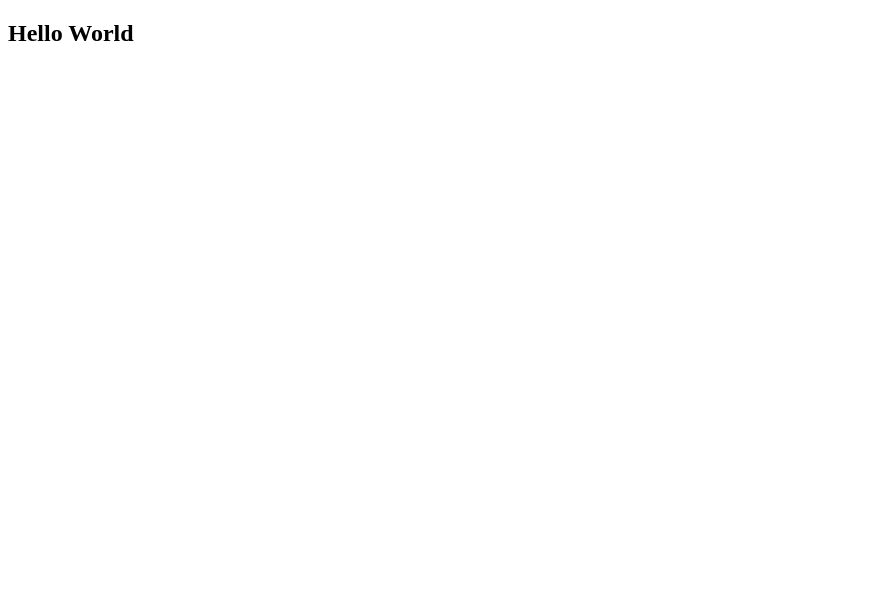
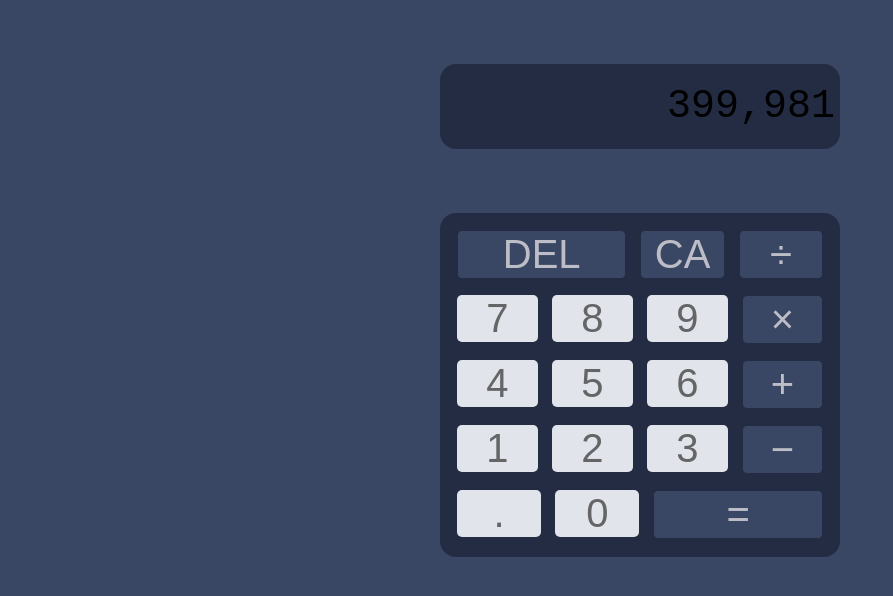
Before and after one commit to Toluwanimi21/calculator-app, a plain HTML site: page index.html in a window 1280 px wide. Shown: the whole page, without its empty margins (0-893 px from the left). Drawn offline with Linux system fonts and the light colour scheme.

Commit message:
new work

```diff
--- a/index.html
+++ b/index.html
@@ -2,11 +2,76 @@
 <html lang="en">
   <head>
     <meta charset="UTF-8" />
-    <meta http-equiv="X-UA-Compatible" content="IE=edge" />
     <meta name="viewport" content="width=device-width, initial-scale=1.0" />
-    <title>CALCULATOR APP</title>
+    <link
+      rel="icon"
+      type="image/png"
+      sizes="32x32"
+      href="./images/favicon-32x32.png"
+    />
+    <link rel="stylesheet" href="style.css" />
+    <title>Frontend Mentor | Calculator app</title>
+    <script type="text/javascript">
+      const audio = new Audio();
+      audio.src = './assets/audio/click.mp3';
+    </script>
   </head>
   <body>
-    <h2>Hello World</h2>
+    <div class="calc-container">
+      <section class="screen">399,981</section>
+
+      <div class="wrapper">
+      <section class="calc-buttons">
+        <div class="calc-button-row">
+          <button class="calc-button double operator" onclick="audio.play();">
+            DEL
+          </button>
+          <button class="calc-button operator" onclick="audio.play();">
+            CA
+          </button>
+          <button class="calc-button operator" onclick="audio.play();">
+            ÷
+          </button>
+        </div>
+
+        <div class="calc-button-row">
+          <button class="calc-button" onclick="audio.play();">7</button>
+          <button class="calc-button" onclick="audio.play();">8</button>
+          <button class="calc-button" onclick="audio.play();">9</button>
+          <button class="calc-button operator" onclick="audio.play();">
+            &times;
+          </button>
+        </div>
+
+        <div class="calc-button-row">
+          <button class="calc-button" onclick="audio.play();">4</button>
+          <button class="calc-button" onclick="audio.play();">5</button>
+          <button class="calc-button" onclick="audio.play();">6</button>
+          <button class="calc-button operator" onclick="audio.play();">
+            &plus;
+          </button>
+        </div>
+
+        <div class="calc-button-row">
+          <button class="calc-button" onclick="audio.play();">1</button>
+          <button class="calc-button" onclick="audio.play();">2</button>
+          <button class="calc-button" onclick="audio.play();">3</button>
+          <button class="calc-button operator" onclick="audio.play();">
+            &minus;
+          </button>
+        </div>
+
+        <div class="calc-button-row">
+          <button class="calc-button" onclick="audio.play();">.</button>
+          <button class="calc-button" onclick="audio.play();">0</button>
+          <button class="calc-button double operator" onclick="audio.play();">
+            &equals;
+          </button>
+        </div>
+      </section>
+    </div>
+    <script src="app.js"></script>
+  </div>
+  </div>
   </body>
 </html>
--- a/style.css
+++ b/style.css
@@ -0,0 +1,90 @@
+body {
+    padding: 0;
+    height: 100vh;
+    margin: 0;
+  }
+
+  html {
+    box-sizing: border-box;
+  }
+  *,
+  *:before,
+  *:after {
+    box-sizing: inherit;
+  }
+
+  .calc-container {
+    background-color: hsl(222, 26%, 31%);
+    height: 100%;
+    padding-top: 5%;
+  }
+
+  .wrapper {
+    width: 400px;
+    background-color: hsl(223, 31%, 20%);
+    color: white;
+    padding: 10px;
+    border-radius: 1rem;
+    margin: 5% auto;
+  }
+
+  .calc-button-row {
+    display: flex;
+    flex-flow: row nowrap;
+    justify-content: space-between;
+    margin-bottom: 0.5%;
+  }
+
+  .screen {
+    background-color: hsl(223, 31%, 20%);
+    text-align: right;
+    font-family: 'Courier New', Courier, monospace;
+    padding: 20px 5px;
+    font-size: 40px;
+    margin: 0 auto;
+    width: 400px;
+    border-radius: 1rem;
+  }
+
+  .calc-button {
+    background-color: hsl(220, 17%, 90%);
+    color: rgba(48, 47, 47, 0.7);
+    border: 5px;
+    font-size: 40px;
+    flex-basis: 24.5%;
+    border-radius: 5px;
+    height: 100%;
+    margin: 7px;
+  }
+
+  .calc-button:hover {
+    background-color: #ebebeb;
+    color: black;
+    transform: scale(1.1);
+  }
+
+  .calc-button:active {
+    background-color: #bbbcbe;
+  }
+
+  .double {
+    flex-basis: 49.7%;
+  }
+
+  .triple {
+    flex-basis: 74.8%;
+  }
+
+  .operator {
+    background-color: hsl(222, 26%, 31%);
+    border: 1px solid hsl(223, 31%, 20%);
+    color: rgb(243, 240, 240, 0.7);
+  }
+
+  .operator:hover {
+    background-color: hsl(222, 26%, 31%);
+  }
+
+  .operator:active {
+    background-color: hsl(222, 26%, 31%);
+  }
```
